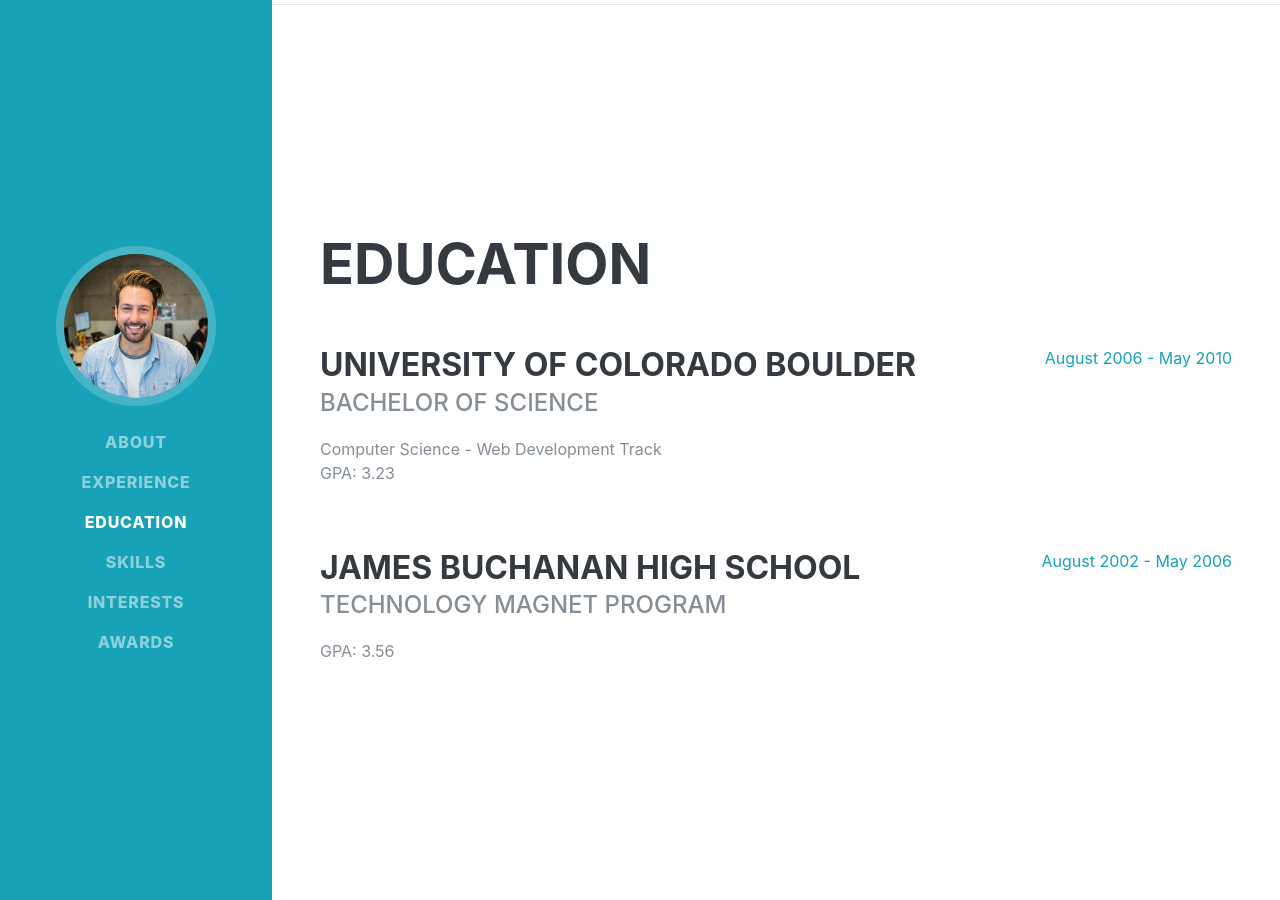
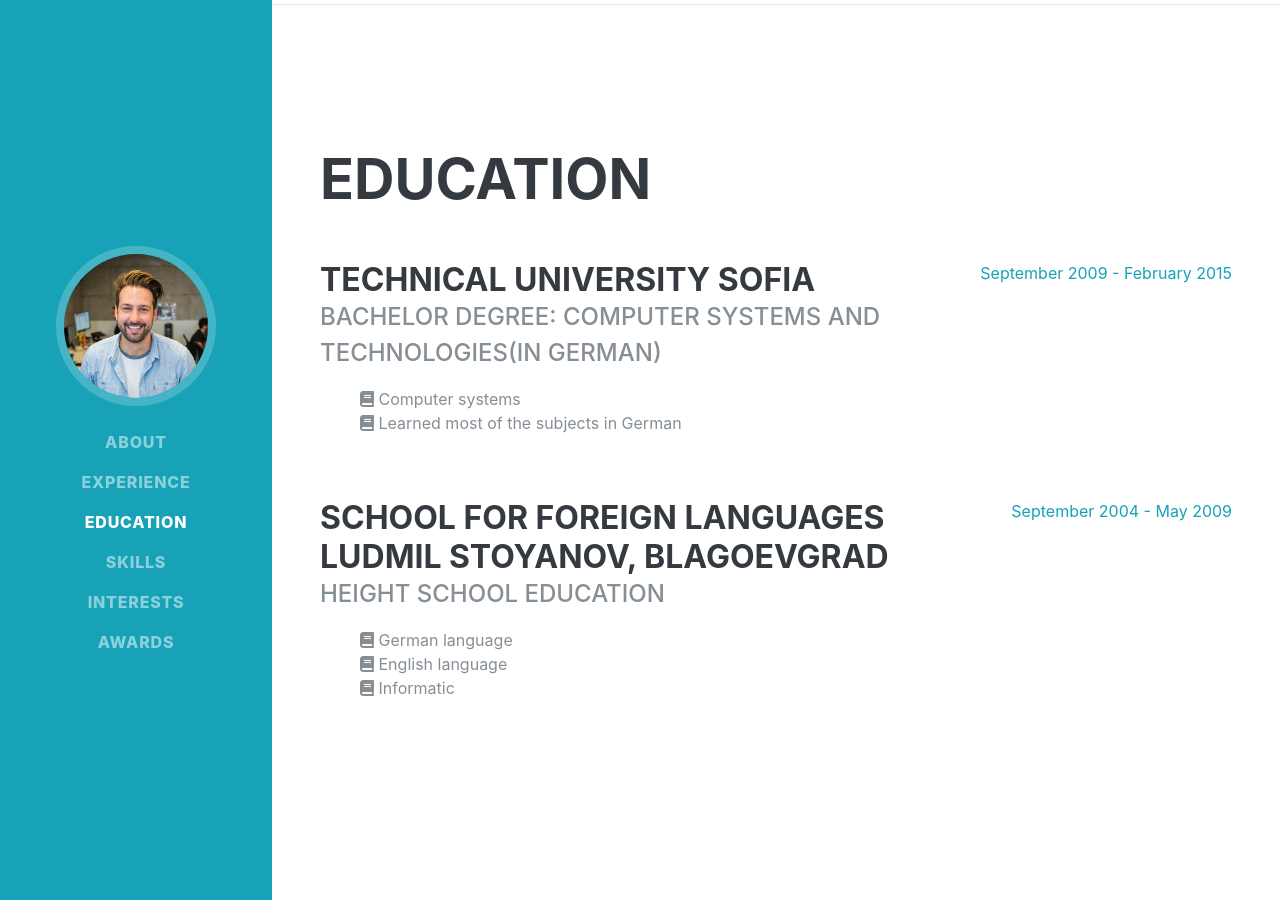
Before and after one commit to Tmpv/tmpv.github.io, a Jekyll site: the page built from index.html, in a window 1280 px wide and 900 px high, scrolled down 3300 px. Built offline with Jekyll 4.4.1, drawn with Linux system fonts in a browser that asks for light colours; some web fonts are replaced.

Commit message:
Cutomize `education` page

```diff
--- /dev/null
+++ b/_data/courses.yml
@@ -0,0 +1,15 @@
+- school: Technical University Sofia
+  level: "Bachelor degree: Computer Systems and technologies(in German)"
+  subjects:
+    - Computer systems
+    - Learned most of the subjects in German
+  start_date: September 2009
+  end_date: February 2015
+- school: School for foreign languages Ludmil Stoyanov, Blagoevgrad
+  level: Height school education
+  subjects:
+    - German language
+    - English language
+    - Informatic
+  start_date: September 2004
+  end_date: May 2009
```
Also changed, not shown: _page_sections/education.html (+18 -21 lines).
